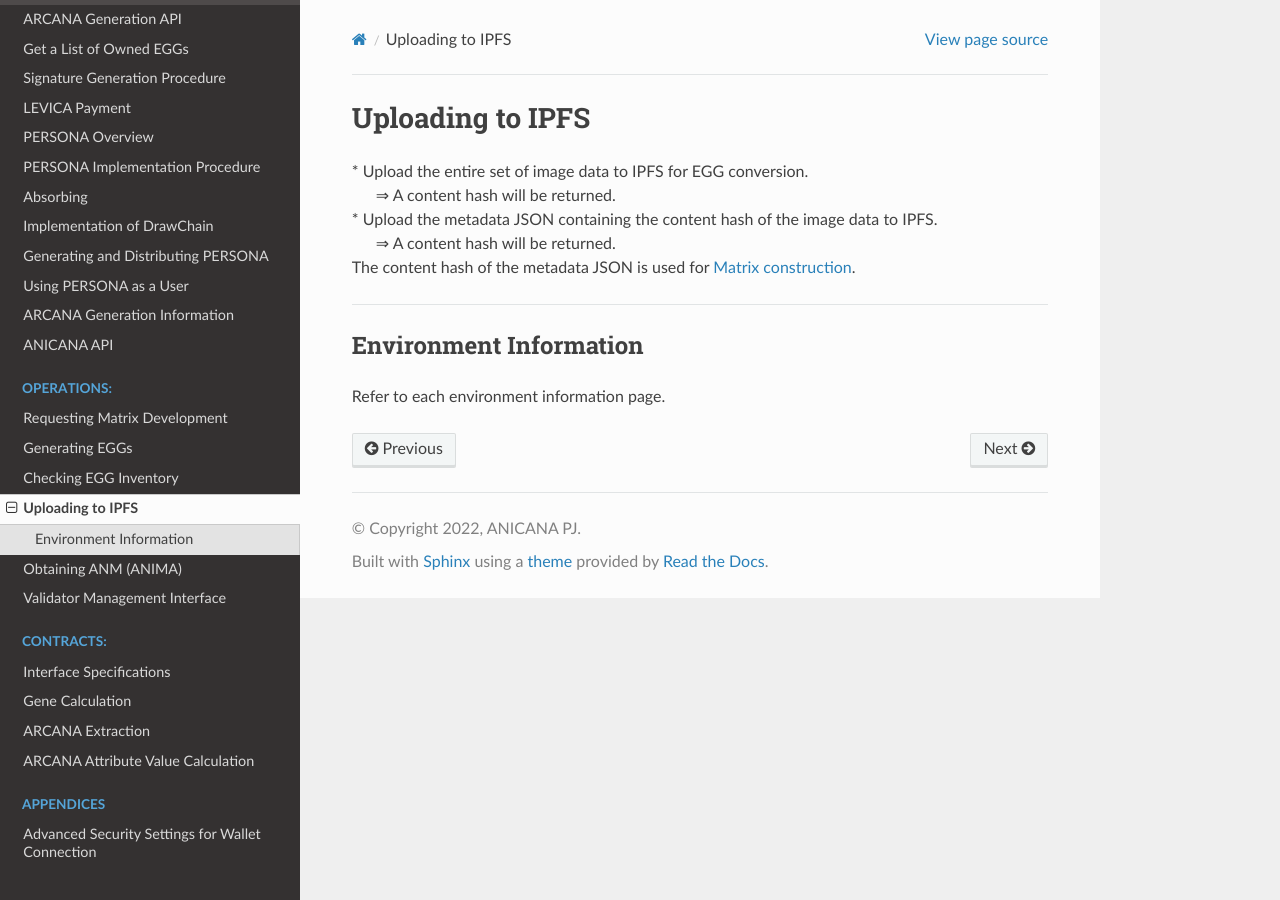
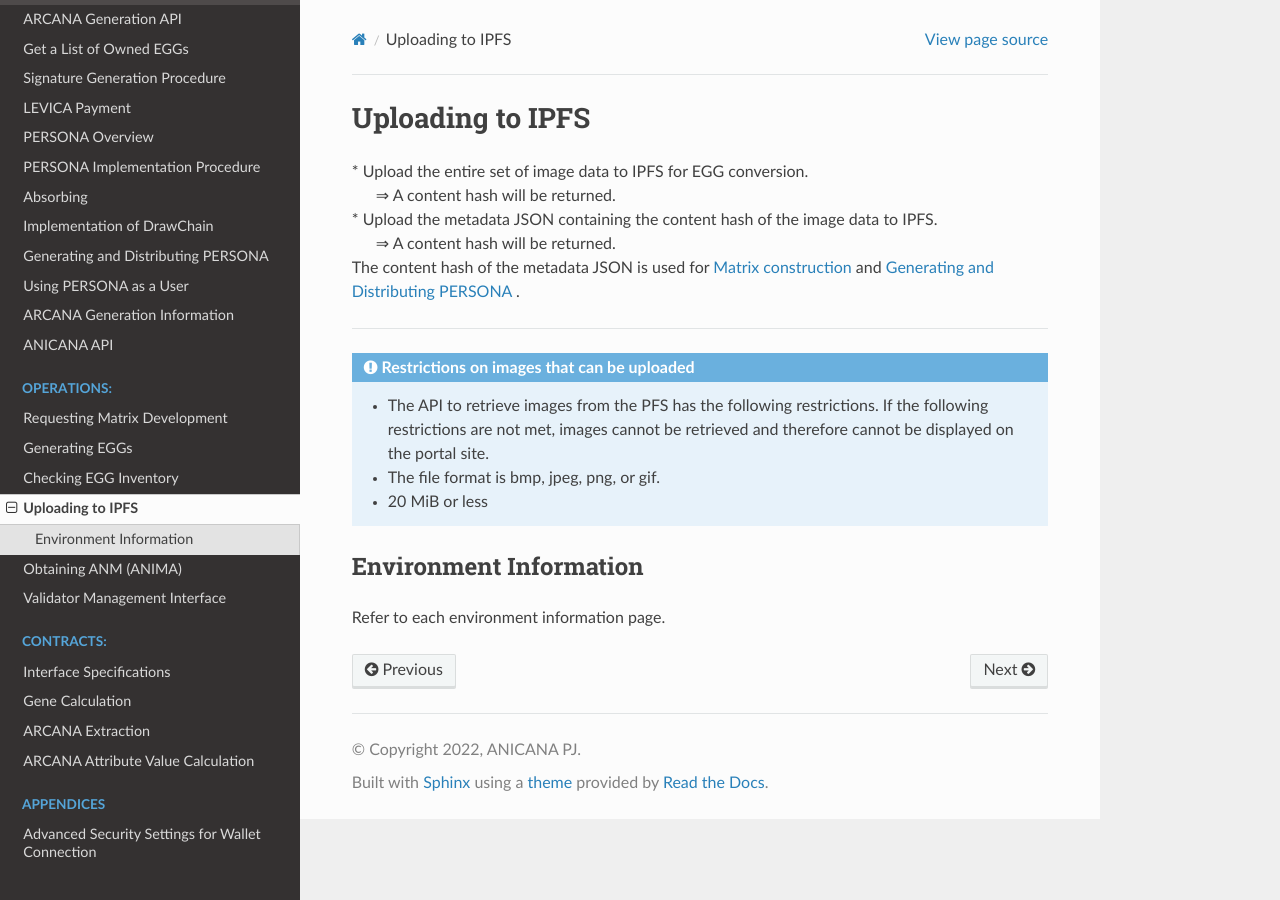
Before and after one commit to Orange-Code-Project/anicana-docs-en, a Sphinx documentation site: the page built from source/egg-management/IPFS-upload.rst, in a window 1280 px wide. Built offline with Sphinx 7.4.7 and the Read the Docs theme 2.0.0, drawn with Linux system fonts in a browser that asks for light colours.

Commit message:
[update]
ARCANA Generation API
　⇒Adding supplementary information for manaInfo
Uploading to IPFS
　⇒Added limitation of images that can be uploaded

```diff
--- a/source/change-history/change-history.rst
+++ b/source/change-history/change-history.rst
@@ -7,6 +7,11 @@ Update History
     :align: center
 
     "No", "Date of Update", "Version", "Update Details"
+    "11.", "2023/12/11", "1.1.7", "| ARCANA Generation API
+    | ⇒Adding supplementary information for manaInfo
+    | Uploading to IPFS
+    | ⇒Added limitation of images that can be uploaded
+    | 　"
     "10.", "2023/11/20", "1.1.6", "| Production Environment Information
     | Ark.one Testnet Environment Information
     | 　⇒Added Square abi
--- a/source/egg-management/IPFS-upload.rst
+++ b/source/egg-management/IPFS-upload.rst
@@ -6,9 +6,15 @@ Uploading to IPFS
 |   ⇒ A content hash will be returned.
 | * Upload the metadata JSON containing the content hash of the image data to IPFS.
 |   ⇒ A content hash will be returned.
-| The content hash of the metadata JSON is used for `Matrix construction <../egg-management/matrix-development.html>`_.
+| The content hash of the metadata JSON is used for `Matrix construction <../egg-management/matrix-development.html>`_ and `Generating and Distributing PERSONA <../game-development/persona-introduction.html>`_ .
 
 --------------------
+
+.. admonition:: Restrictions on images that can be uploaded
+
+  - The API to retrieve images from the PFS has the following restrictions. If the following restrictions are not met, images cannot be retrieved and therefore cannot be displayed on the portal site.
+  - The file format is bmp, jpeg, png, or gif.
+  - 20 MiB or less
 
 Environment Information
 ==========================
```
Also changed, not shown: source/game-development/generate-arcana.rst (+5 -3 lines).
